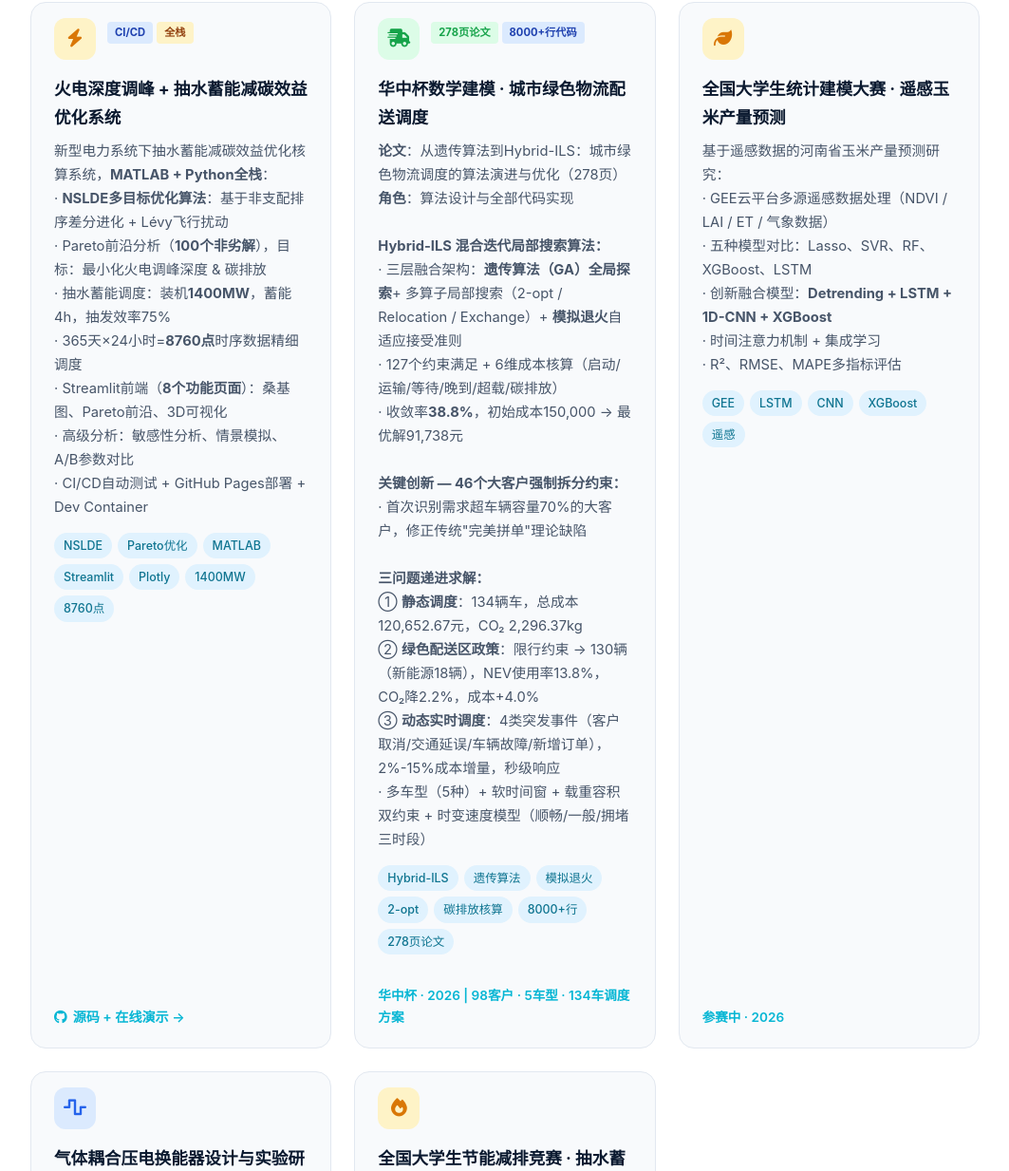
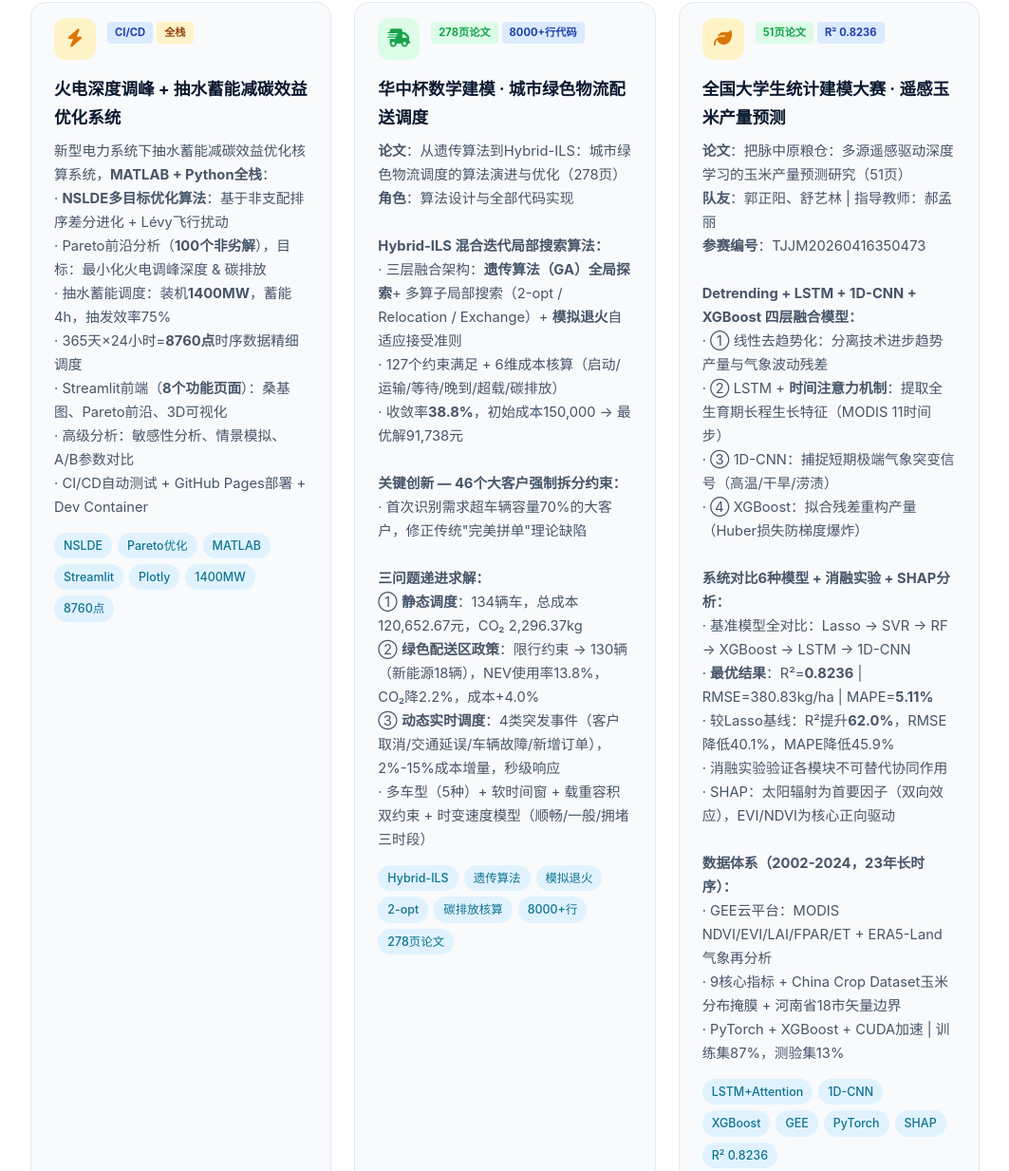
Before and after one commit to LY-muyanshiqi/Ly-muyanshiqi.github.io, a plain HTML site: page index.html in a window 1280 px wide. Shown: the part 3620-4853 px from the top of the page at 95% size, without its empty margins (108-1171 px from the left). Drawn offline with Linux system fonts and the light colour scheme.

Commit message:
Refine Project #6: Statistical modeling paper (51 pages) with Detrending+LSTM+CNN+XGBoost fusion, SHAP analysis, 6-model comparison

```diff
--- a/index.html
+++ b/index.html
@@ -1064,25 +1064,46 @@
                     <div class="project-icon energy">
                         <i class="fa-solid fa-leaf"></i>
                     </div>
+                    <div style="margin-top:4px;display:flex;gap:4px;">
+                        <span style="background:#dcfce7;color:#16a34a;padding:2px 8px;border-radius:4px;font-size:0.7rem;font-weight:700;">51页论文</span>
+                        <span style="background:#dbeafe;color:#1e40af;padding:2px 8px;border-radius:4px;font-size:0.7rem;font-weight:700;">R² 0.8236</span>
+                    </div>
                 </div>
                 <div class="project-card-body">
                     <h3>全国大学生统计建模大赛 · 遥感玉米产量预测</h3>
-                    <p>基于遥感数据的河南省玉米产量预测研究：<br>
-                    · GEE云平台多源遥感数据处理（NDVI / LAI / ET / 气象数据）<br>
-                    · 五种模型对比：Lasso、SVR、RF、XGBoost、LSTM<br>
-                    · 创新融合模型：<strong>Detrending + LSTM + 1D-CNN + XGBoost</strong><br>
-                    · 时间注意力机制 + 集成学习<br>
-                    · R²、RMSE、MAPE多指标评估</p>
+                    <p><strong>论文</strong>：把脉中原粮仓：多源遥感驱动深度学习的玉米产量预测研究（51页）<br>
+                    <strong>队友</strong>：郭正阳、舒艺林 | 指导教师：郝孟丽<br>
+                    <strong>参赛编号</strong>：TJJM20260416350473<br>
+                    <br>
+                    <strong>Detrending + LSTM + 1D-CNN + XGBoost 四层融合模型：</strong><br>
+                    · ① 线性去趋势化：分离技术进步趋势产量与气象波动残差<br>
+                    · ② LSTM + <strong>时间注意力机制</strong>：提取全生育期长程生长特征（MODIS 11时间步）<br>
+                    · ③ 1D-CNN：捕捉短期极端气象突变信号（高温/干旱/涝渍）<br>
+                    · ④ XGBoost：拟合残差重构产量（Huber损失防梯度爆炸）<br>
+                    <br>
+                    <strong>系统对比6种模型 + 消融实验 + SHAP分析：</strong><br>
+                    · 基准模型全对比：Lasso → SVR → RF → XGBoost → LSTM → 1D-CNN<br>
+                    · <strong>最优结果</strong>：R²=<strong>0.8236</strong> | RMSE=380.83kg/ha | MAPE=<strong>5.11%</strong><br>
+                    · 较Lasso基线：R²提升<strong>62.0%</strong>，RMSE降低40.1%，MAPE降低45.9%<br>
+                    · 消融实验验证各模块不可替代协同作用<br>
+                    · SHAP：太阳辐射为首要因子（双向效应），EVI/NDVI为核心正向驱动<br>
+                    <br>
+                    <strong>数据体系（2002-2024，23年长时序）：</strong><br>
+                    · GEE云平台：MODIS NDVI/EVI/LAI/FPAR/ET + ERA5-Land气象再分析<br>
+                    · 9核心指标 + China Crop Dataset玉米分布掩膜 + 河南省18市矢量边界<br>
+                    · PyTorch + XGBoost + CUDA加速 | 训练集87%，测验集13%</p>
                     <div class="project-tech-stack">
+                        <span class="project-tech">LSTM+Attention</span>
+                        <span class="project-tech">1D-CNN</span>
+                        <span class="project-tech">XGBoost</span>
                         <span class="project-tech">GEE</span>
-                        <span class="project-tech">LSTM</span>
-                        <span class="project-tech">CNN</span>
-                        <span class="project-tech">XGBoost</span>
-                        <span class="project-tech">遥感</span>
+                        <span class="project-tech">PyTorch</span>
+                        <span class="project-tech">SHAP</span>
+                        <span class="project-tech">R² 0.8236</span>
                     </div>
                 </div>
                 <div class="project-card-footer">
-                    <span style="font-size:0.85rem;color:var(--cyan);font-weight:600;">参赛中 · 2026</span>
+                    <span style="font-size:0.85rem;color:var(--cyan);font-weight:600;">2026统计建模大赛 | 6模型对比 · 消融实验 · SHAP分析</span>
                 </div>
             </div>
 
```
